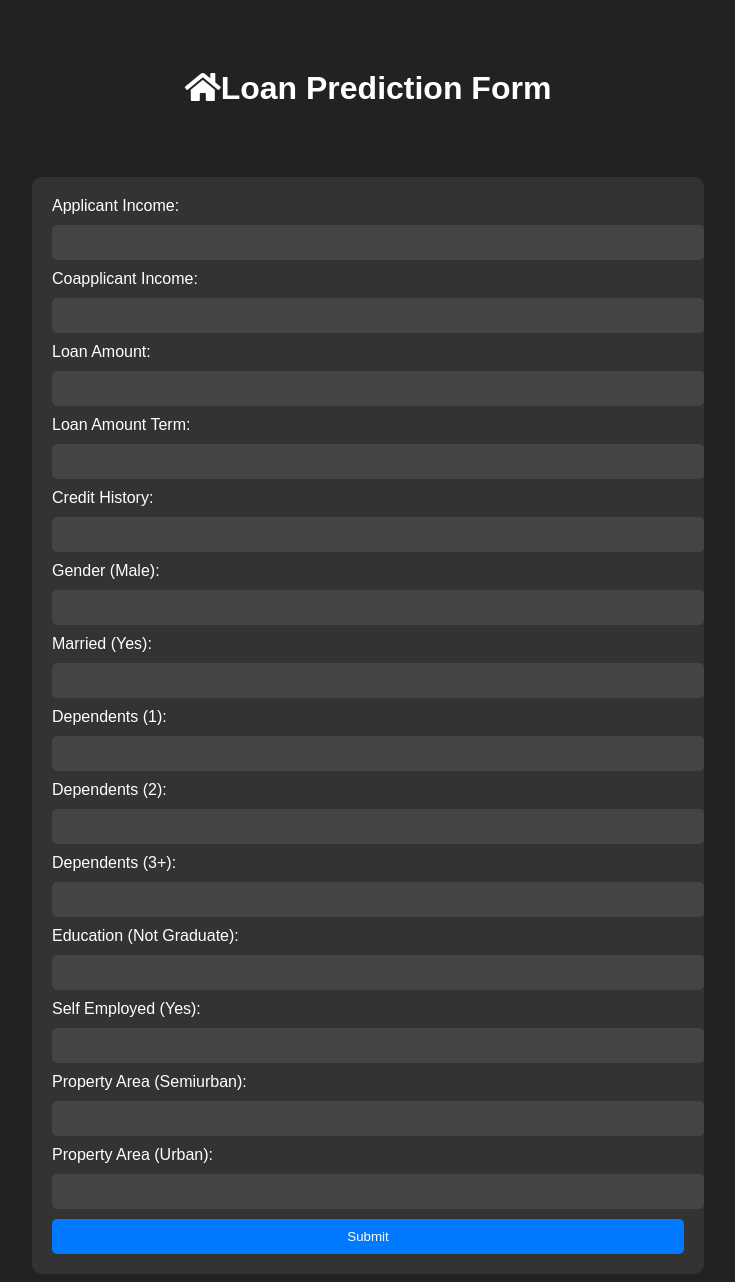
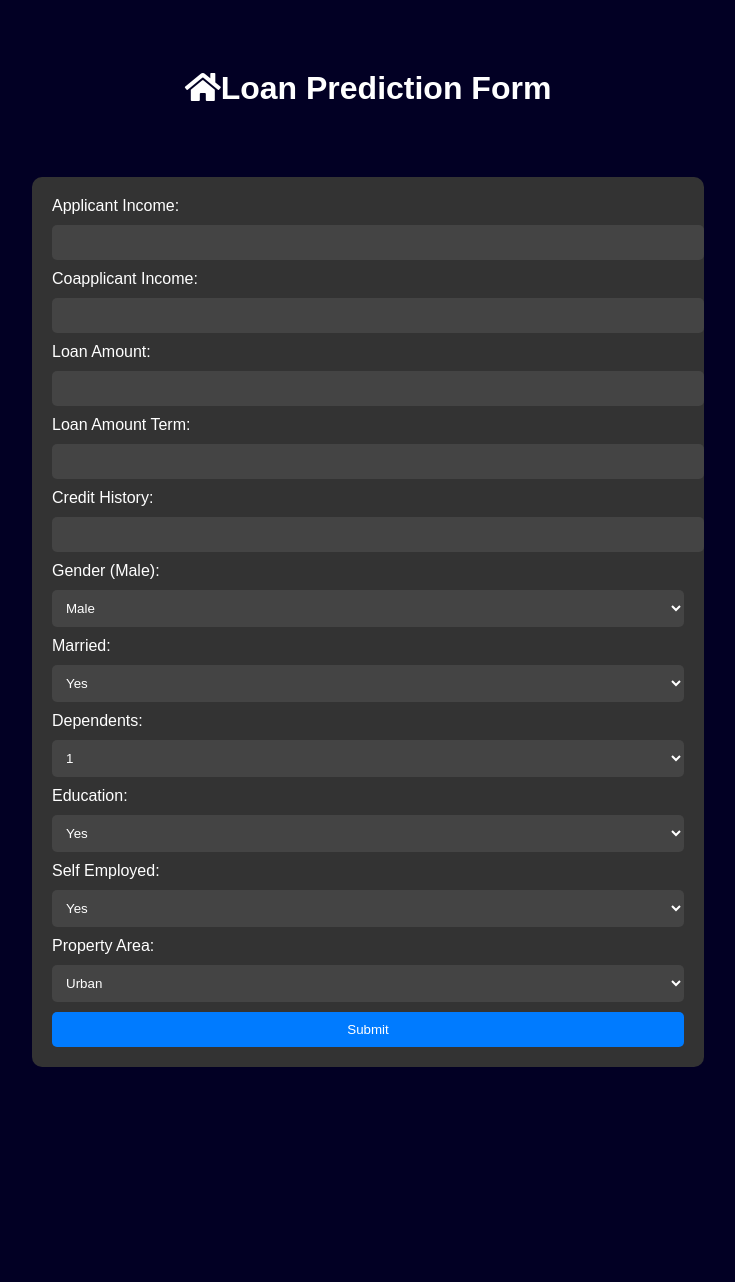
Before and after one commit to rajku-dev/LOAN-PREDICTION-APP, a Flask app: page / in a window 1280 px wide. Shown: the whole page, without its empty margins (272-1007 px from the left). After the commit the page ends 1067 px from the top, so only its background shows below. Run offline with Flask 3, Linux system fonts and the light colour scheme; parts of the project's set-up code (start-up, migrations or seed data) failed here and were passed over.

Commit message:
Added dropdown

```diff
--- a/app.py
+++ b/app.py
@@ -1,11 +1,40 @@
 from flask import Flask, render_template, request
 import pickle
+import numpy as np
 
 app = Flask(__name__)
 
 # Load the trained model
 with open('model.pkl', 'rb') as model_file:
     model = pickle.load(model_file)
+
+# Define a function to convert categorical inputs to one-hot encoded format
+def process_input(data):
+    # Define mappings for categorical variables
+    married_mapping = {'Yes': 1, 'No': 0}
+    dependents_mapping = {'1': [1, 0, 0], '2': [0, 1, 0], '3+': [0, 0, 1]}
+    gender_mapping={'Male':1,'Female':0}
+    education_mapping = {'Yes': 1, 'No': 0}
+    self_employed_mapping = {'Yes': 1, 'No': 0}
+    property_area_mapping = {'Urban': [1, 0], 'Semiurban': [0, 1]}
+
+    # Convert categorical variables to one-hot encoded format
+    processed_data = [
+        float(data['ApplicantIncome']),
+        float(data['CoapplicantIncome']),
+        float(data['LoanAmount']),
+        float(data['Loan_Amount_Term']),
+        float(data['CreditHistory']),
+        gender_mapping[data['Gender']],
+        married_mapping[data['Married']],
+        *dependents_mapping[data['Dependents']],
+        education_mapping[data['Education']],
+        self_employed_mapping[data['Self_Employed']],
+        *property_area_mapping[data['Property_Area']]
+    ]
+
+    return np.array(processed_data)
+
 
 @app.route('/')
 def home():
@@ -14,7 +43,7 @@ def home():
 @app.route('/predict', methods=['POST'])
 def predict():
     # Get user input from the form
-    features = [float(request.form[field]) for field in request.form]
+    features = process_input(request.form)
 
     # Make prediction
     prediction = model.predict([features])
--- a/templates/index.html
+++ b/templates/index.html
@@ -6,7 +6,7 @@
     <title>Loan Prediction Form</title>
     <style>
         body {
-            background-color: #222;
+            background-color: #020024;
             color: #fff;
             font-family: Arial, sans-serif;
         }
@@ -21,17 +21,16 @@
             border-radius: 10px;
             margin: 0 auto;
             width: 50%;
+            display: grid;
+            grid-gap: 10px;
         }
 
         label {
-            display: block;
-            margin-bottom: 10px;
             color: #fff;
         }
-        input[type="text"] {
+        input[type="text"], select {
             width: 100%;
             padding: 10px;
-            margin-bottom: 10px;
             border: none;
             border-radius: 5px;
             background-color: #444;
@@ -54,47 +53,56 @@
     <h1><i class="fas fa-home"></i>Loan Prediction Form</h1>
     <form action="/predict" method="post">
         <label for="ApplicantIncome">Applicant Income:</label>
-        <input type="text" id="ApplicantIncome" name="ApplicantIncome"><br>
+        <input type="text" id="ApplicantIncome" name="ApplicantIncome">
 
         <label for="CoapplicantIncome">Coapplicant Income:</label>
-        <input type="text" id="CoapplicantIncome" name="CoapplicantIncome"><br>
+        <input type="text" id="CoapplicantIncome" name="CoapplicantIncome">
 
         <label for="LoanAmount">Loan Amount:</label>
-        <input type="text" id="LoanAmount" name="LoanAmount"><br>
+        <input type="text" id="LoanAmount" name="LoanAmount">
 
         <label for="Loan_Amount_Term">Loan Amount Term:</label>
-        <input type="text" id="Loan_Amount_Term" name="Loan_Amount_Term"><br>
+        <input type="text" id="Loan_Amount_Term" name="Loan_Amount_Term">
 
         <label for="CreditHistory">Credit History:</label>
-        <input type="text" id="CreditHistory" name="CreditHistory"><br>
+        <input type="text" id="CreditHistory" name="CreditHistory">
 
         <label for="Gender">Gender (Male):</label>
-        <input type="text" id="Gender" name="Gender"><br>
+        <select name="Gender" id="Gender">
+            <option value="Male">Male</option>
+            <option value="Female">Female</option>
+        </select>
 
-        <label for="Married">Married (Yes):</label>
-        <input type="text" id="Married" name="Married"><br>
+        <label for="Married">Married:</label>
+        <select id="Married" name="Married">
+            <option value="Yes">Yes</option>
+            <option value="No">No</option>
+        </select>
 
-        <label for="Dependents_1">Dependents (1):</label>
-        <input type="text" id="Dependents_1" name="Dependents_1"><br>
+        <label for="Dependents">Dependents:</label>
+        <select id="Dependents" name="Dependents">
+            <option value="1">1</option>
+            <option value="2">2</option>
+            <option value="3+">3+</option>
+        </select>
 
-        <label for="Dependents_2">Dependents (2):</label>
-        <input type="text" id="Dependents_2" name="Dependents_2"><br>
+        <label for="Education">Education:</label>
+        <select id="Education" name="Education">
+            <option value="Yes">Yes</option>
+            <option value="No">No</option>
+        </select>
 
-        <label for="Dependents_3+">Dependents (3+):</label>
-        <input type="text" id="Dependents_3+" name="Dependents_3+"><br>
+        <label for="Self_Employed">Self Employed:</label>
+        <select id="Self_Employed" name="Self_Employed">
+            <option value="Yes">Yes</option>
+            <option value="No">No</option>
+        </select>
 
-        <label for="Education">Education (Not Graduate):</label>
-        <input type="text" id="Education" name="Education"><br>
-
-        <label for="Self_Employed">Self Employed (Yes):</label>
-        <input type="text" id="Self_Employed" name="Self_Employed"><br>
-
-        <label for="Property_Area_Semiurban">Property Area (Semiurban):</label>
-        <input type="text" id="Property_Area_Semiurban" name="Property_Area_Semiurban"><br>
-
-        <label for="Property_Area_Urban">Property Area (Urban):</label>
-        <input type="text" id="Property_Area_Urban" name="Property_Area_Urban"><br>
-
+        <label for="Property_Area">Property Area:</label>
+        <select id="Property_Area" name="Property_Area">
+            <option value="Urban">Urban</option>
+            <option value="Semiurban">Semiurban</option>
+        </select>
         <input type="submit" value="Submit">
     </form>
 </body>
```
Also changed, not shown: templates/result.html (+22 -6 lines), 1 other file.
